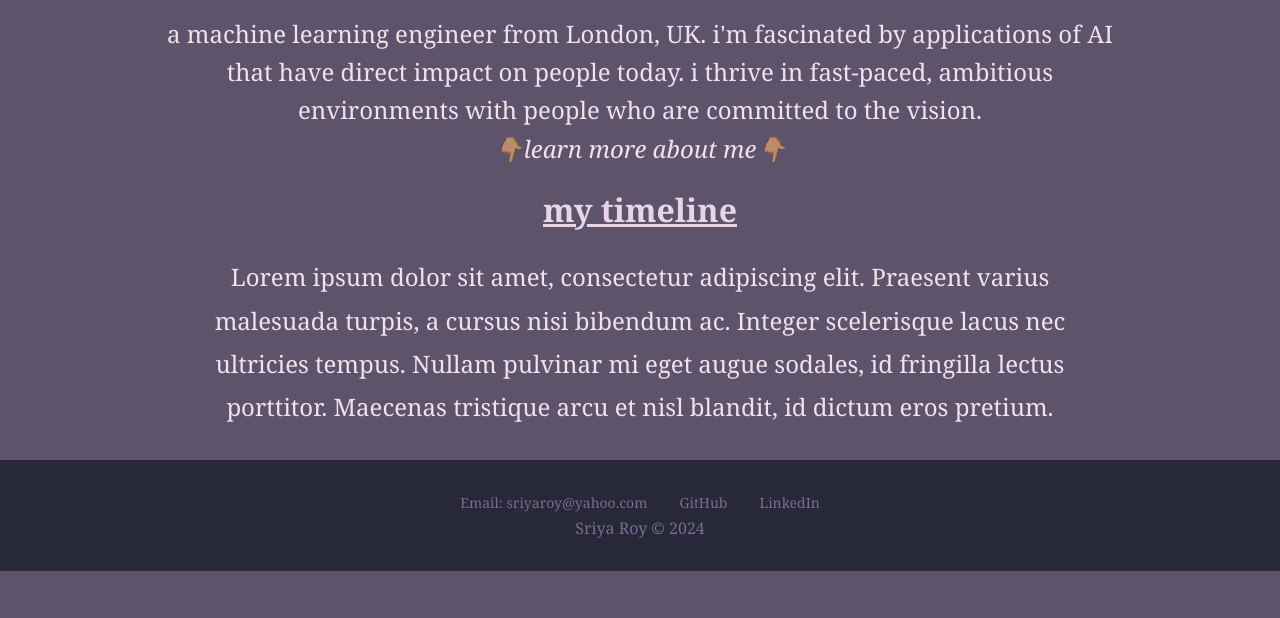
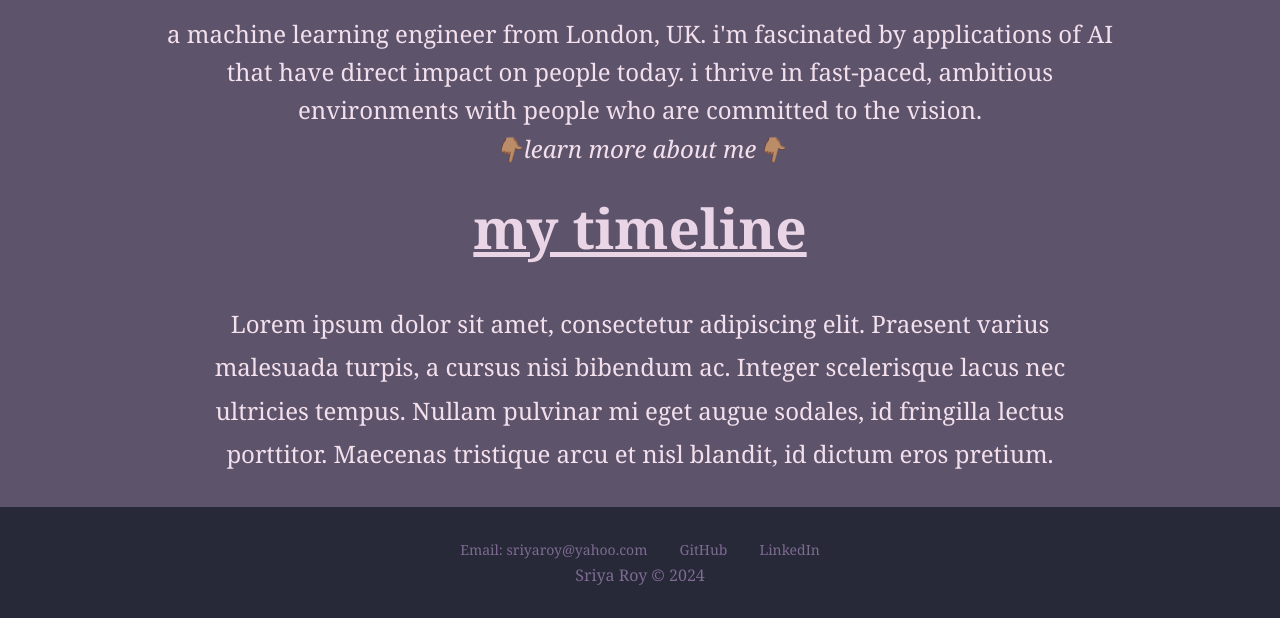
Before and after one commit to sriyaroy/sriyaroy.github.io, a plain HTML site: page index.html in a window 1280 px wide. Shown: the part 558-1176 px from the top of the page. Before the commit the page ends 1129 px from the top, so only its background shows below. Drawn offline with Linux system fonts and the light colour scheme.

Commit message:
adding text

```diff
--- a/styles.css
+++ b/styles.css
@@ -78,6 +78,12 @@ header nav ul li a {
     animation: fadeIn 4s ease-in-out;
 }
 
+#showcase h2 {
+    font-size: 55px;
+    margin-bottom: 30px;
+    animation: fadeIn 4s ease-in-out;
+}
+
 #showcase p {
     font-size: 24px;
     animation: fadeIn 4s ease-in-out;
@@ -96,7 +102,7 @@ section {
 .section-content {
     display: flex;
     justify-content: space-between;
-    align-items: center;
+    align-items: left;
     flex-wrap: wrap;
     gap: 20px;
 }
```
